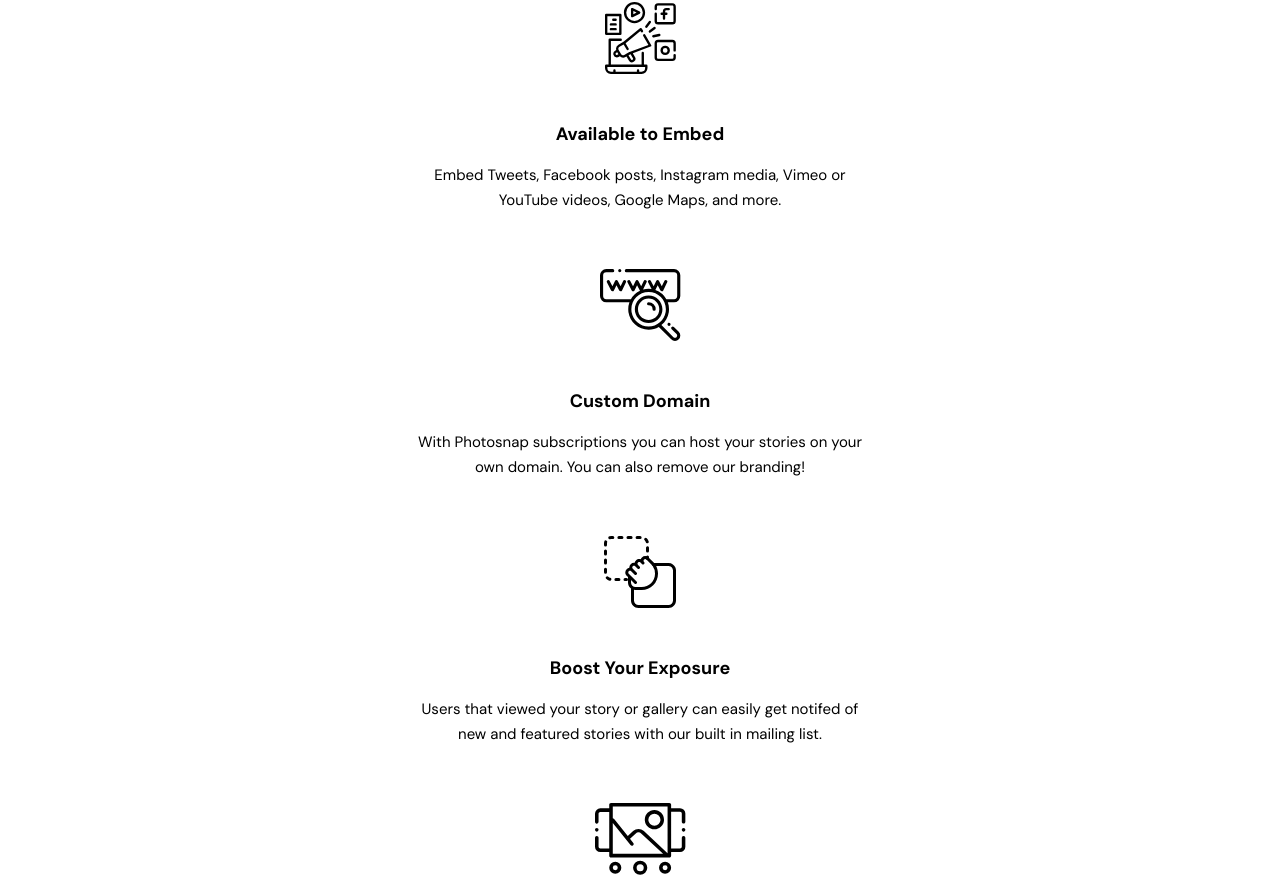
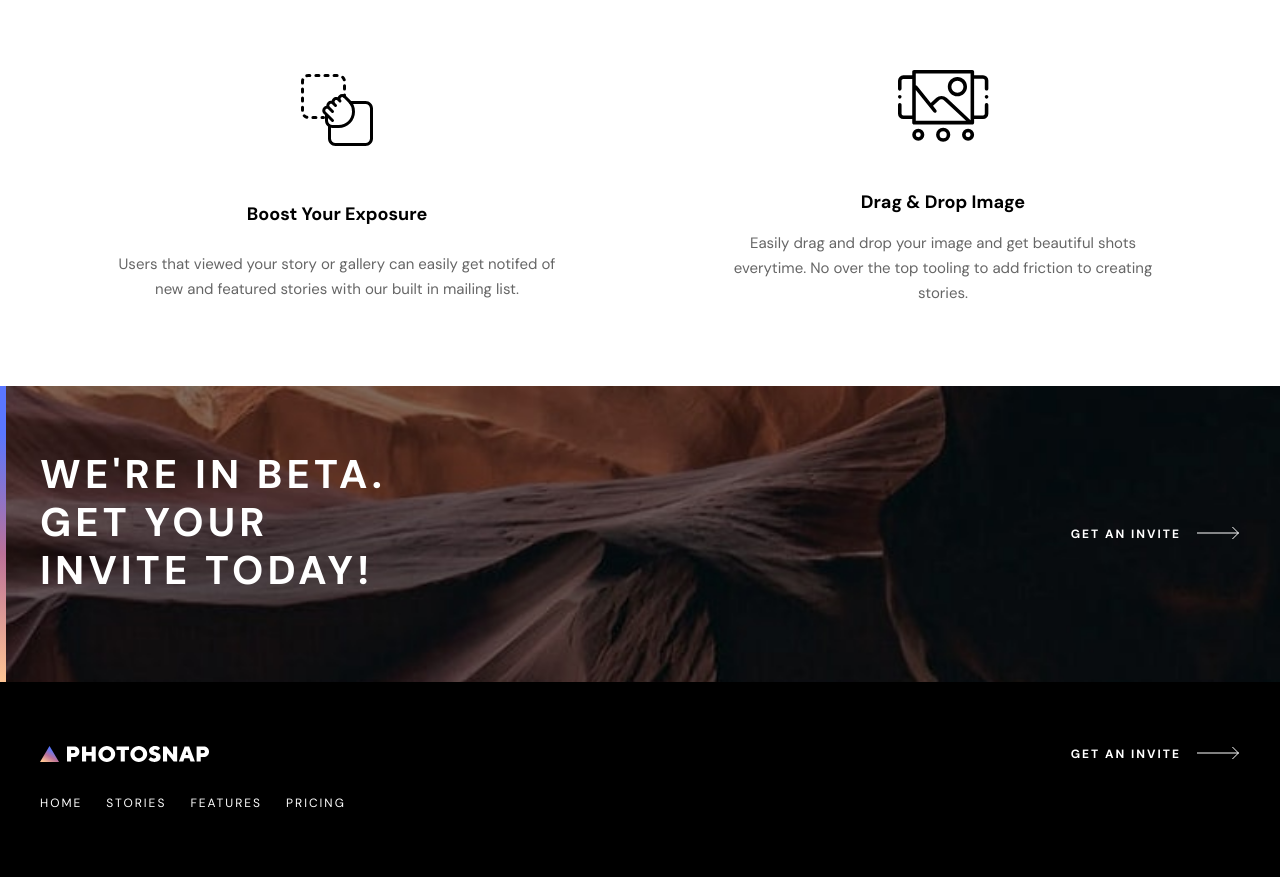
Before and after one commit to Bowersrd/PhotoSnap, a Vue app: page /features in a window 1280 px wide. Shown: the part 958-1835 px from the top of the page. Built offline with nearby package versions, Linux system fonts and the light colour scheme.

Commit message:
Added tablet breakpoint for feature view

```diff
--- a/src/components/Features/FeatureCard.vue
+++ b/src/components/Features/FeatureCard.vue
@@ -19,6 +19,6 @@ defineProps({
   <div class="grid place-items-center">
     <slot></slot>
     <h3 class="mt-12 mb-4 text-md font-bold">{{ title }}</h3>
-    <p class="max-w-[45ch]">{{ body }}</p>
+    <p class="max-w-[45ch] opacity-60">{{ body }}</p>
   </div>
 </template>
--- a/src/components/Features/FeaturesContainer.vue
+++ b/src/components/Features/FeaturesContainer.vue
@@ -4,6 +4,10 @@ import FeatureCard from "./FeatureCard.vue";
 import SvgIcon from "../SvgIcon.vue";
 
 const props = defineProps({
+  columns: {
+    type: String,
+    default: "grid-cols-1",
+  },
   isFeatured: {
     type: Boolean,
   },
@@ -48,7 +52,10 @@ const visibleFeatures = props.isFeatured
 </script>
 
 <template>
-  <section class="grid px-8 py-20 text-center gap-14">
+  <section
+    class="grid px-8 py-20 text-center gap-14 md:px-10 md:gap-x-3 md:gap-y-[4.5rem]"
+    :class="`md:${columns}`"
+  >
     <FeatureCard
       v-for="feature in visibleFeatures"
       :key="feature.title"
--- a/src/components/JoinBeta.vue
+++ b/src/components/JoinBeta.vue
@@ -5,15 +5,21 @@ import ArrowButton from "../components/Buttons/ArrowButton.vue";
 <template>
   <section class="relative">
     <div
-      class="w-full bg-[url('./assets/images/shared/mobile/bg-beta.jpg')] bg-cover py-16 px-6"
+      class="w-full bg-[url('./assets/images/shared/mobile/bg-beta.jpg')] bg-cover py-16 px-6 md:bg-[url('./assets/images/shared/tablet/bg-beta.jpg')] md:px-10 md:py-16"
     >
-      <div class="text-white">
-        <h4 class="text-xl font-bold uppercase mb-6">
+      <div class="text-white md:grid md:grid-cols-3 md:items-center">
+        <h4
+          class="text-xl font-bold uppercase mb-6 md:text-2xl md:col-span-2 md:max-w-sm"
+        >
           We're in beta. Get your invite today!
         </h4>
-        <ArrowButton is-inverted>Get an invite</ArrowButton>
+        <ArrowButton class="justify-self-end" is-inverted
+          >Get an invite</ArrowButton
+        >
       </div>
     </div>
-    <div class="absolute top-0 left-7 h-[.375rem] w-1/3 gradient-accent"></div>
+    <div
+      class="absolute top-0 left-7 h-[.375rem] w-1/3 gradient-accent md:left-0 md:h-full md:w-[6px]"
+    ></div>
   </section>
 </template>
--- a/src/views/FeaturesView.vue
+++ b/src/views/FeaturesView.vue
@@ -15,7 +15,7 @@ import JoinBeta from "../components/JoinBeta.vue";
     has-gradient-bar
   ></GridHeadline>
   <main>
-    <FeaturesContainer></FeaturesContainer>
+    <FeaturesContainer columns="grid-cols-2"></FeaturesContainer>
     <JoinBeta></JoinBeta>
   </main>
 </template>
```
